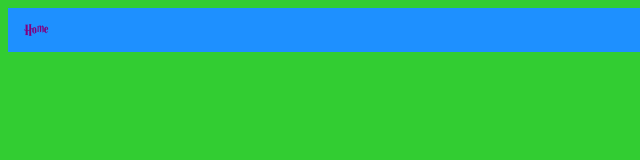
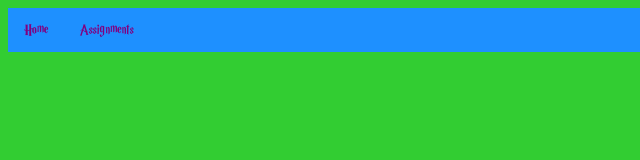
Before and after one commit to Ellwanger-Classroom/Ellwanger-Classroom.github.io, a plain HTML site: page index.htm in a window 1280 px wide. Shown: the full height of the page, 0-640 px from the left. Drawn offline with Linux system fonts and the light colour scheme.

Commit message:
Update index.htm

```diff
--- a/index.htm
+++ b/index.htm
@@ -8,6 +8,7 @@
   <body>
     <ul class="nav">
       <li><a href="https://ellwanger-classroom.github.io">Home</a></li>
+      <li><a href="/assignments">Assignments</a></li>
     </ul>
   </body>
 </html>
```
